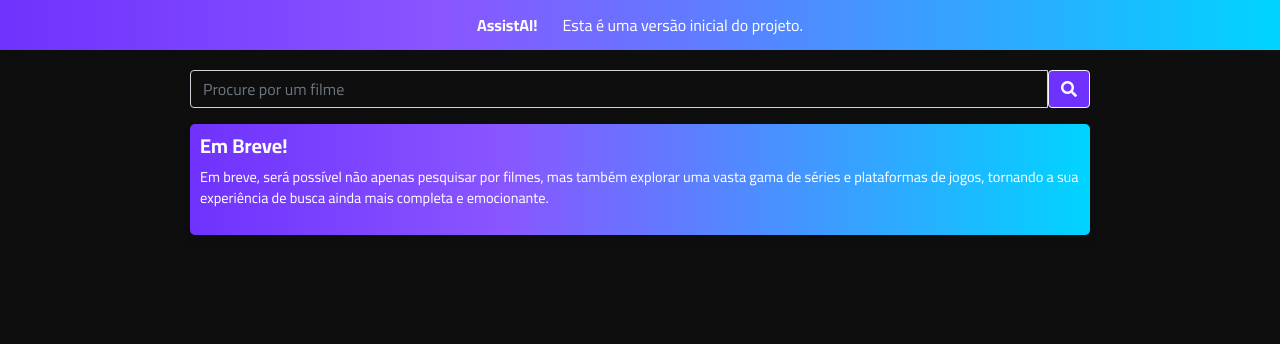
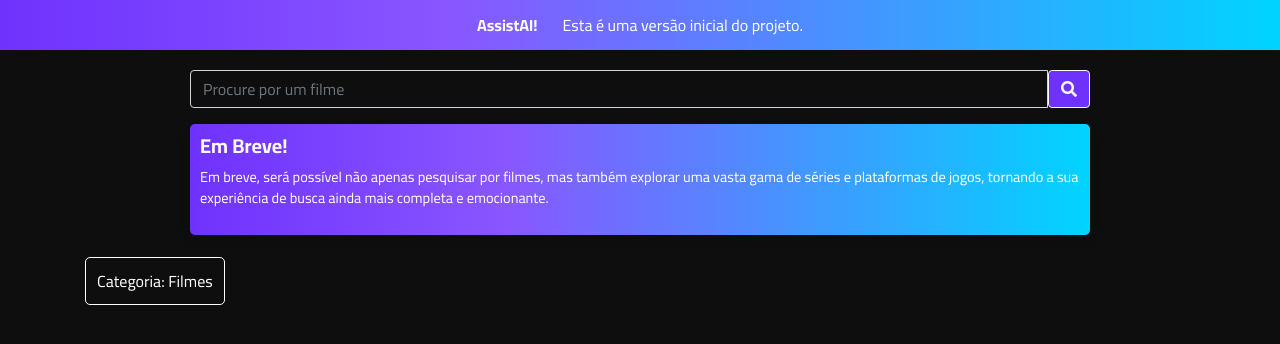
Before and after one commit to eusoupedroo/assistai, a plain HTML site: page index.html in a window 1280 px wide. Drawn offline with nearby package versions, Linux system fonts and the light colour scheme; no server answers.

Commit message:
Adicionando o botão de categorias

```diff
--- a/includes/css/main.css
+++ b/includes/css/main.css
@@ -130,7 +130,20 @@
     z-index: 1;
 }
 
-/* Item Title */
+.searchOptions {
+    margin-top: 2%;
+    width: 100%;
+}
+
+.btn-outline-white {
+    background: none;
+    border: 1px solid white;
+    color: white;
+    padding: 1%;
+    border-radius: 5px;
+}
+
+/* Title Movies */
 .item-content-title {
     font-weight: bold;
     font-size: 2em;
--- a/index.html
+++ b/index.html
@@ -21,6 +21,7 @@
             <span class="info-version">Esta é uma versão inicial do projeto.</span>
         </div>
         <div class="container">
+
             <div class="input-container">
                 <div class="input-group mb-3">
                     <input type="text" class="form-control" id="searchInput" placeholder="Procure por um filme"
@@ -36,6 +37,9 @@
                 <p>Em breve, será possível não apenas pesquisar por filmes, mas também explorar uma vasta gama de séries e plataformas de jogos,
                 tornando a sua experiência de busca ainda mais completa e emocionante.</p>
             </div>
+            <div class="searchOptions">
+                <button type="button" class="btn-outline-white">Categoria: Filmes</button>
+            </div>
             <div class="horizontal-card-information"></div>
             <div class="cast-information"></div>
         </div>
```
